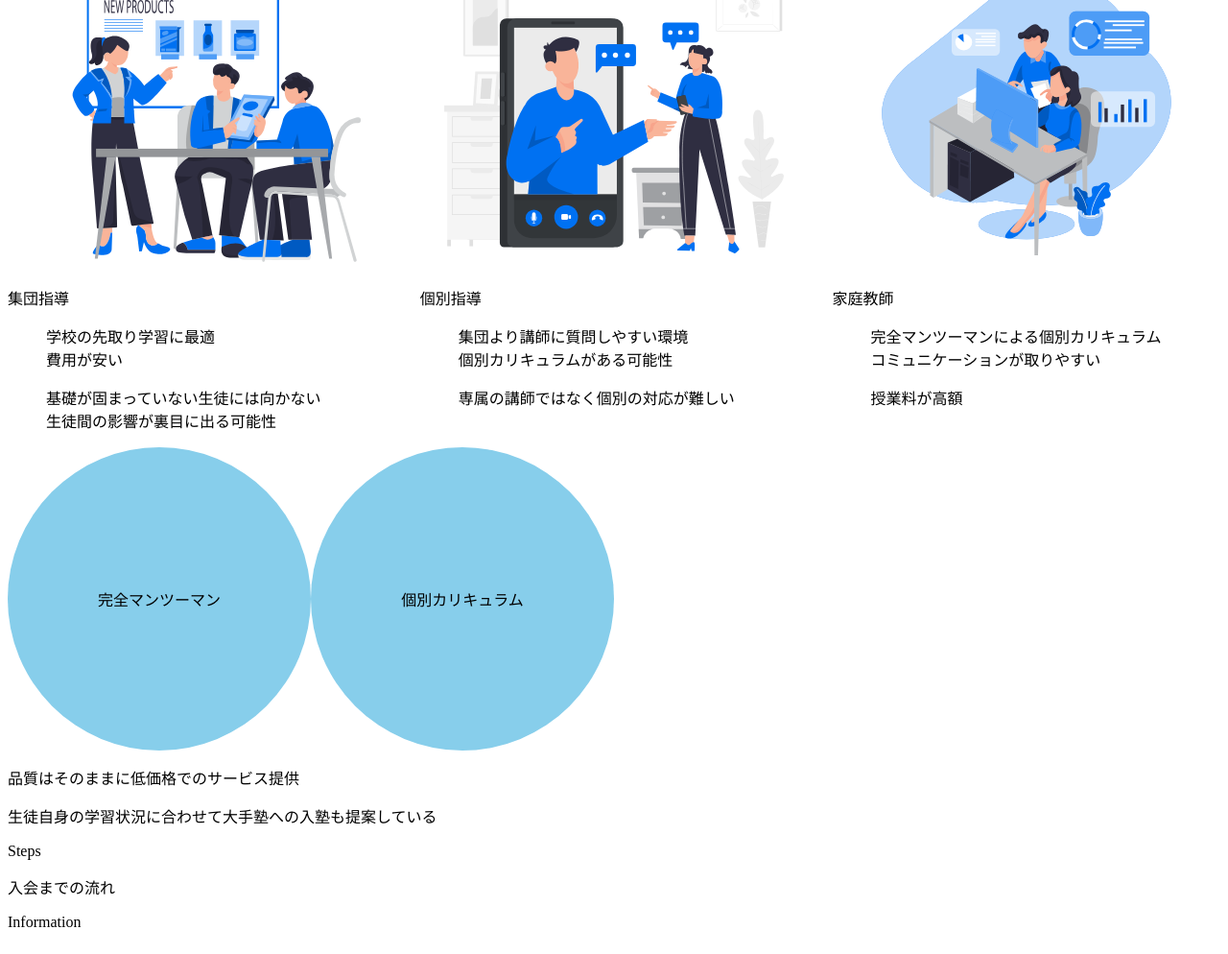
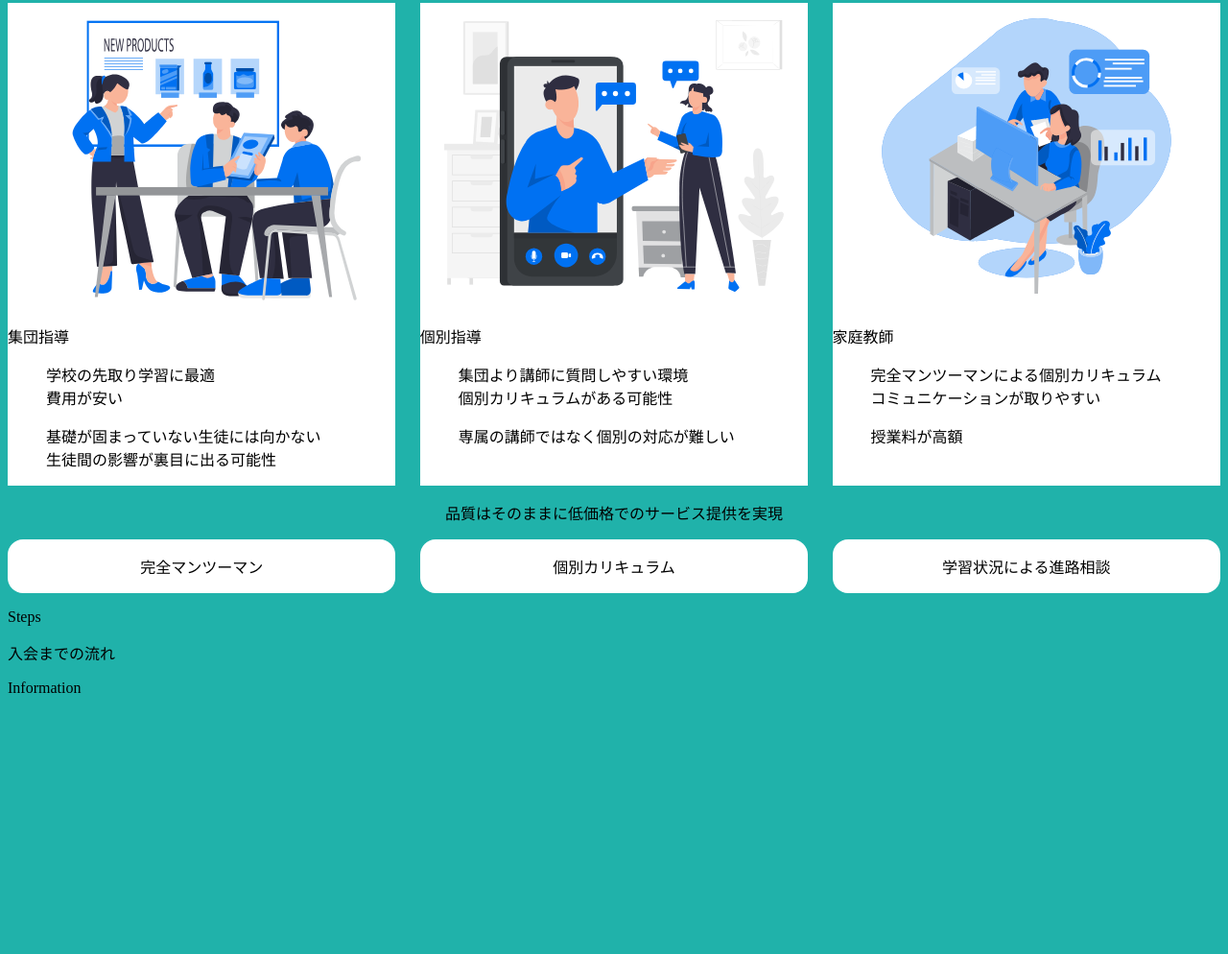
Before and after one commit to mikutaP/ClassLab-website, a plain HTML site: page index.html in a window 1280 px wide. Shown: the part 1078-2072 px from the top of the page at 96% size. After the commit the page ends 1828 px from the top, so only its background shows below. Drawn offline with Linux system fonts and the light colour scheme.

Commit message:
Add files via upload

```diff
--- a/index.html
+++ b/index.html
@@ -55,6 +55,8 @@
 			<div id="cnt_service">
 				<!-- title image -->
 				<p>Service</p>
+
+                <p>これまでの学習塾</p>
 				<div class="previous_classes">
 					<!-- 集団指導 -->
 					<div class="pre_class">
@@ -94,7 +96,9 @@
 						</ul>
 					</div>
 				</div>
+
 				<div class="our_plan">
+                    <p class="sales_point">品質はそのままに低価格でのサービス提供を実現</p>
 					<div class="diff_pre">
 						<div class="circle">
 							完全マンツーマン
@@ -102,10 +106,11 @@
 						<div class="circle">
 							個別カリキュラム
 						</div>
+                        <div class="circle">
+                            学習状況による進路相談
+                        </div>
 					</div>
-						<img>
-						<p class="sales_point">品質はそのままに低価格でのサービス提供</p>
-					<p>生徒自身の学習状況に合わせて大手塾への入塾も提案している</p>
+
 				</div>
 			</div>
 
--- a/style.css
+++ b/style.css
@@ -1,3 +1,7 @@
+body {
+    background-color: lightseagreen;
+}
+
 main {
     width: 100%;
     display: inline-block;
@@ -58,22 +62,19 @@ li {
 }
 
 .diff_pre {
-    width: 50%;
     display: flex;
+    justify-content: space-between;
+    flex-wrap: nowrap;
 }
 
 .circle {
-    width: 50%;
-    height: 50%;
-    border-radius: 100%;
-    background-color: skyblue;
-    display: flex;
-    justify-content: center;
-    align-items: center;
+    width: 32%;
+    text-align: center;
+    padding: 1rem 0;
+    border-radius: 1rem;
+    background-color: white;
 }
 
-.circle::before {
-    display: block;
-    content: '';
-    padding-top: 100%;
+.sales_point {
+    text-align: center;
 }
```
